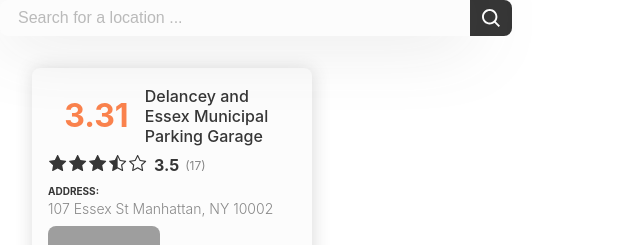
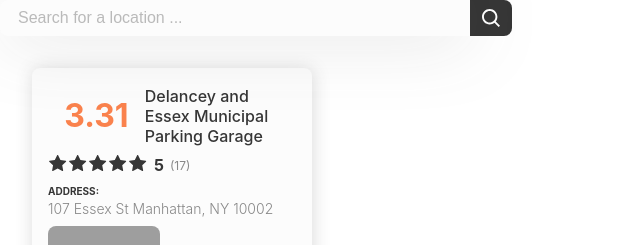
Before and after one commit to alejogschwind/air-garage-coding-competition, a React (Create React App) app: page / in a window 1280 px wide. Shown: the top 245 px of the page, without its empty margins (0-640 px from the left). Built offline with nearby package versions, Linux system fonts and the light colour scheme; no server answers; grey boxes are pictures that could not be loaded.

Commit message:
Added Star feature to Ranking and fixed bugs.

```diff
--- /dev/null
+++ b/src/components/Button/styles.js
@@ -0,0 +1,5 @@
+import styled from "styled-components";
+
+export const ButtonWrapper = styled.div`
+
+`;
--- a/src/components/ParkingLotCard/index.jsx
+++ b/src/components/ParkingLotCard/index.jsx
@@ -24,7 +24,7 @@ const ParkingLotCard = () => {
       </TopSection>
       <RatingStats>
         <RankingAverage
-          averageRanking={3.5}
+          averageRanking={5}
           numberOfReviews={17}
         />
       </RatingStats>
--- a/src/components/RankingAverage/index.jsx
+++ b/src/components/RankingAverage/index.jsx
@@ -1,4 +1,4 @@
-import React from 'react';
+import React, { useEffect } from 'react';
 
 import {
   RankingAverageWrapper,
@@ -12,15 +12,55 @@ import { ReactComponent as LightStar } from "../../assets/svgs/lightstar_icon.sv
 import { ReactComponent as HalfStar } from "../../assets/svgs/halfstar_icon.svg";
 
 const RankingAverage = ({ averageRanking, numberOfReviews }) => {
+
+  const [starArray, setsStarArray] = React.useState([]);
+
+  const createStarArray = (average) => {
+    if (average < 0 || average > 5) {
+      // Case wrong average is passed to the component
+      setsStarArray([0, 0, 0, 0, 0]);
+      return;
+    }
+
+    const aux = [];
+    while (average > 0) {
+      if (average - 1 >= 0) {
+        aux.push(1);
+        average -= 1;
+      } else {
+        aux.push(0.5);
+        average = 0;
+      }
+    }
+    while (aux.length !== 5) {
+      aux.push(0);
+    }
+    setsStarArray(aux);
+  };
+
+  useEffect(() => {
+    createStarArray(averageRanking);
+  }, [averageRanking]);
+
   return (
     <RankingAverageWrapper>
-      <StarsWrapper>
-        <DarkStar />
-        <DarkStar />
-        <DarkStar />
-        <HalfStar />
-        <LightStar />
-      </StarsWrapper>
+      {
+        starArray.length > 0 &&
+        <StarsWrapper>
+          {
+            starArray.map(star => {
+              switch (star) {
+                case 1:
+                  return <DarkStar />;
+                case 0.5:
+                  return <HalfStar />;
+                default:
+                  return <LightStar />;
+              }
+            })
+          }
+        </StarsWrapper>
+      }
       <Average>{averageRanking}</Average>
       <NumberOfReviews>({numberOfReviews})</NumberOfReviews>
     </RankingAverageWrapper>
```
Also changed, not shown: src/components/Button/index.jsx (added, +11 -0 lines).
